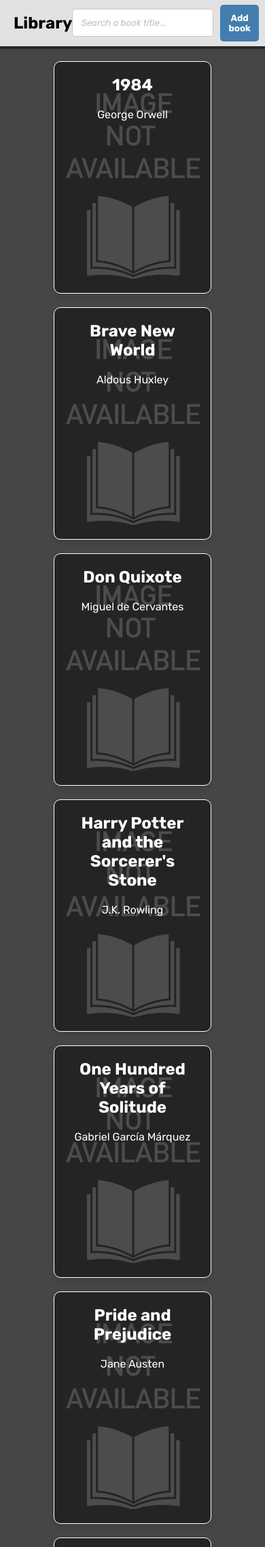
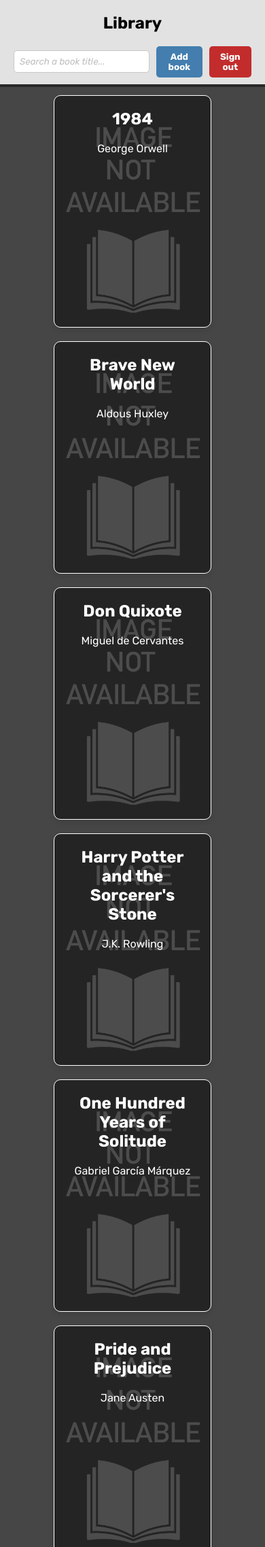
Before and after one commit to migbg/library, a PHP site: page / in a window 390 px wide. Shown: the top 2276 px of the page at 68% size. Run offline with PHP 8.4, Linux system fonts and the light colour scheme; a user stored in the database is signed in; data comes from the database, SQL or seed files in the repository.

Commit message:
Search bar #3
CSS changes

```diff
--- a/search.php
+++ b/search.php
@@ -13,7 +13,7 @@
 }
 
 foreach ($search_result as $book) {
-    echo "<div><a href='book.php?id=". $book['id'] . "'>". $book['title'] . "<span style='color: rgb(190, 190, 190); font-weight: normal;'> by " . $book['author'] . "</span></a></div>";
+    echo "<div><a href='book.php?id=". $book['id'] . "'>". $book['title'] . "<br><span style='color: rgba(148, 148, 148, 1); font-weight: normal;'> by " . $book['author'] . "</span></a></div>";
 }
 
 ?>
--- a/style.css
+++ b/style.css
@@ -1,4 +1,20 @@
 @import url('https://fonts.googleapis.com/css2?family=Rubik:ital,wght@0,300..900;1,300..900&display=swap');
+
+@keyframes button-animation {
+    0% { transform: translateY(0); }
+    25% { transform: translateY(3px); }
+    75% { transform: translateY(-1px); }
+    100% { transform: translateY(0); }
+}
+
+@keyframes selected-book {
+    from { opacity: 0; transform: translateY(20px); }
+    to { opacity: 1; transform: translateY(0); }
+}
+
+html {
+    height: 100vh;
+}
 
 body {
     font-family: 'Rubik', sans-serif;
@@ -10,7 +26,6 @@
   display: flex;
   flex-direction: column;
   align-items: center;
-  min-height: 100vh;
 }
 
 .container-row {
@@ -99,6 +114,7 @@
 }
 
 .container-book {
+    position: relative;
     flex: 0 1 210px;
     max-width: 210px;
     height: 320px;
@@ -123,7 +139,20 @@
     background-color: rgba(255, 255, 255, 0.8);
     background-blend-mode: lighten;
     color: black;
-    box-shadow: 0 0 10px 4px rgb(67, 126, 175);
+    box-shadow: 0 0 10px 4px rgb(67, 126, 175), inset 0 0 0 4px white;
+    transform: translateY(-10px);
+}
+
+.container-book:hover::after {
+    position: absolute;
+    font-weight: bolder;
+    text-shadow: black;
+    content: "^";
+    color: white;
+    bottom: -40px;
+    right: 45%;
+    font-size: 30px;
+    animation: selected-book 0.5s;
 }
 
 label {
@@ -146,10 +175,13 @@
     background-color: rgb(67, 126, 175);
     font-weight: bold;
     color: white;
+    transition: 0.25s;
 }
 
 button:hover {
     background-color: rgb(33, 76, 110);
+    animation: button-animation;
+    animation-duration: 0.35s;
 }
 
 .delete {
@@ -256,19 +288,25 @@
     display: flex;
     justify-content: space-between;
     align-items: center;
+    margin-left: 20px;
+    margin-right: 20px;
 }
 
 .container-nav-buttons {
     align-items: center;
     display: flex;
-    margin-right: 20px;
     gap: 10px;
 }
 
 .title {
+    position: relative;
     text-decoration: none;
-    margin-left: 20px;
     color: black;
+}
+
+.title:hover h2::before {
+    content: "<";
+    color: rgb(67, 126, 175);
 }
 
 .scroll {
@@ -360,3 +398,35 @@
 #search-box div > a:hover {
     color: rgb(48, 104, 150);
 }
+
+#search-box div:has(a:hover) {
+    background-color: #ebebeb;
+    box-shadow: inset 0 2px rgb(67, 126, 175), inset 0 -2px rgb(67, 126, 175);
+}
+
+/* Change nav for smaller screens */
+@media (max-width: 510px) {
+    .container-nav {
+        display: flex;
+        flex-direction: column;
+    }
+
+    .container-nav-buttons {
+        margin-bottom: 10px;
+    }
+
+    body {
+        margin-top: 130px;
+    }
+}
+
+/* Change nav for smaller screens */
+@media (max-width: 415px){
+    .search-container input {
+        padding: 8px;
+    }
+
+    button {
+        padding: 8px;
+    }
+}
```
